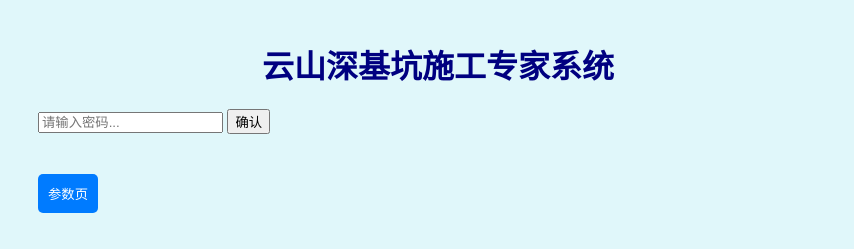
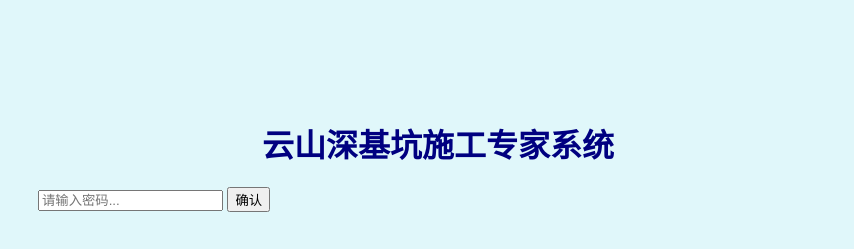
Before and after one commit to haifeng-AI/YunShanRd, a plain HTML site: page index.html in a window 1280 px wide. Shown: the top 249 px of the page, 202-1056 px from the left. Drawn offline with nearby package versions, Linux system fonts and the light colour scheme.

Commit message:
Update index.html

```diff
--- a/index.html
+++ b/index.html
@@ -65,7 +65,7 @@
 </head>
 <body>
     <img src="roadbridge_logo-removebg-preview.png" alt="Logo" style="position: absolute; top: 20px; right: 20px; max-width: 200px; height: auto;">
-    <h1 style="color: #000080; font-weight: bold; text-align: center;">云山深基坑施工专家系统</h1>
+    <h1 style="color: #000080; font-weight: bold; text-align: center;margin-top: 100px;">云山深基坑施工专家系统</h1>
 
     <div id="password-container">
         <input type="password" id="password-input" placeholder="请输入密码...">
```
